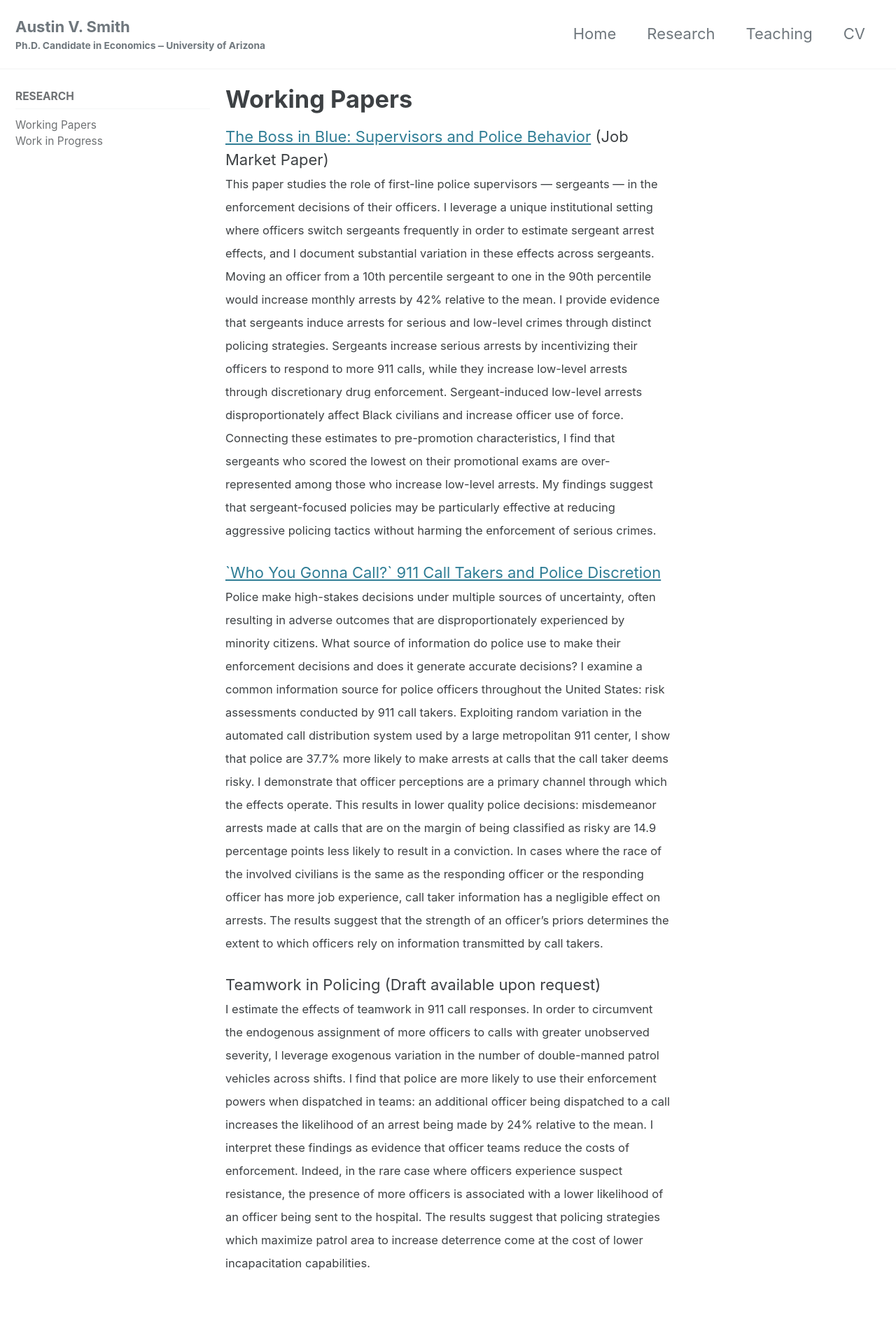
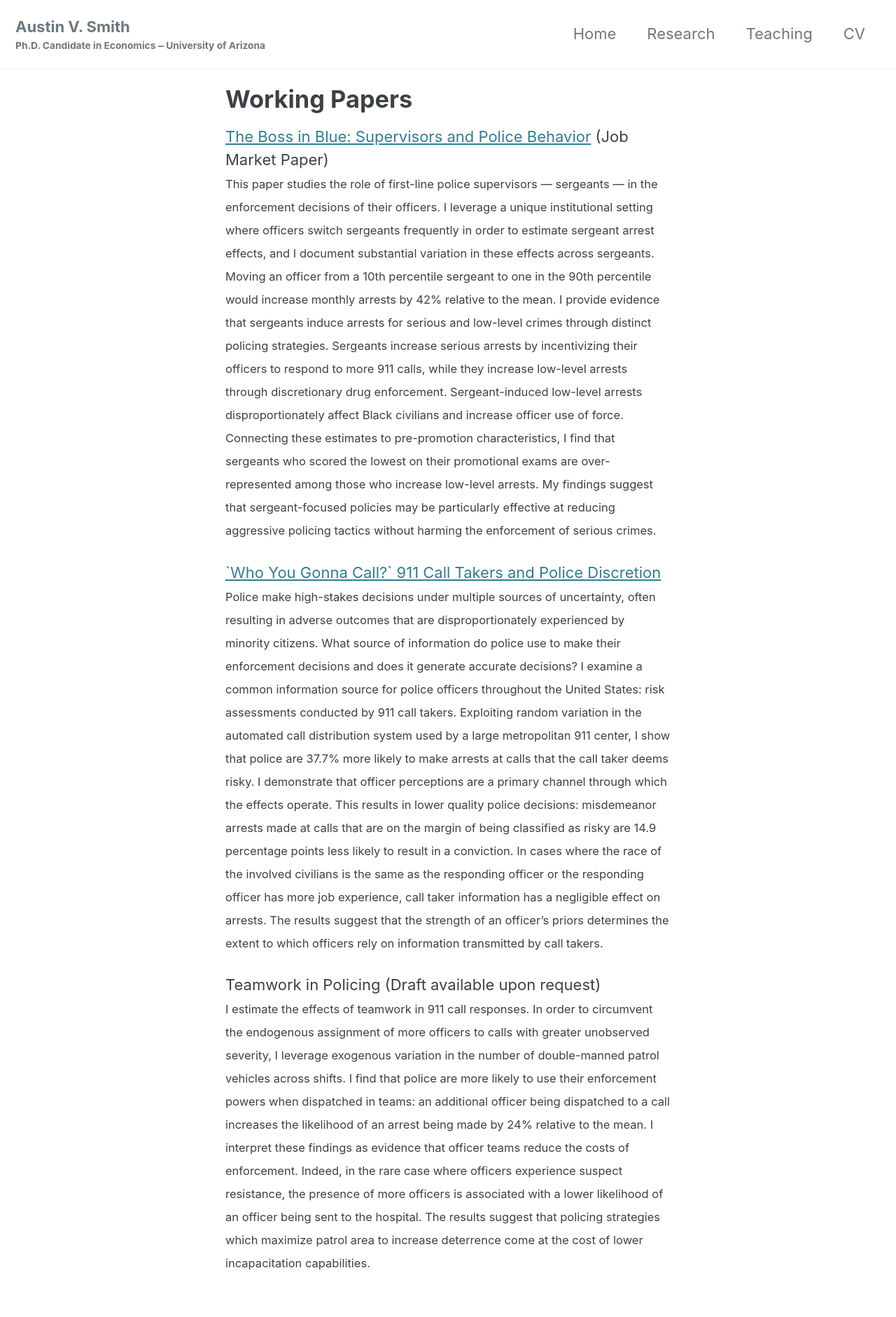
Before and after one commit to austin-v-smith-econ/austin-v-smith-econ.github.io, a Jekyll site: the page built from _research/research.md, in a window 1280 px wide. Shown: the whole page at 70% size. Built offline with Jekyll 4.4.1, drawn with Linux system fonts in a browser that asks for light colours; cached includes are drawn as plain includes.

Commit message:
Update navigation.yml

```diff
--- a/_data/navigation.yml
+++ b/_data/navigation.yml
@@ -9,11 +9,4 @@ main:
   - title: "CV"
     url: /cv/
 
-research:
-  - title: "Research"
-    url: /research/
-    children:
-      - title: "Working Papers"
-        url: /research/#working-papers
-      - title: "Work in Progress"
-        url: /research/#work-in-progress
+classes: wide
```
